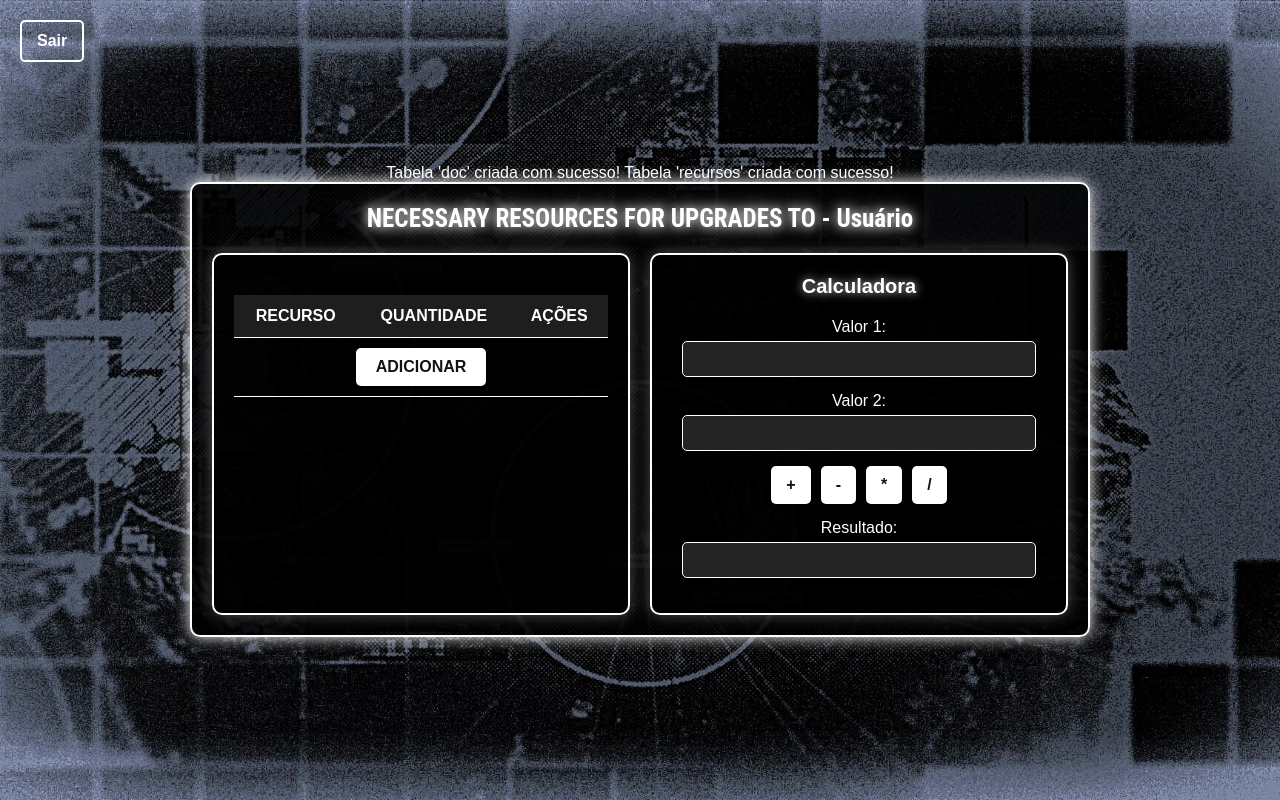
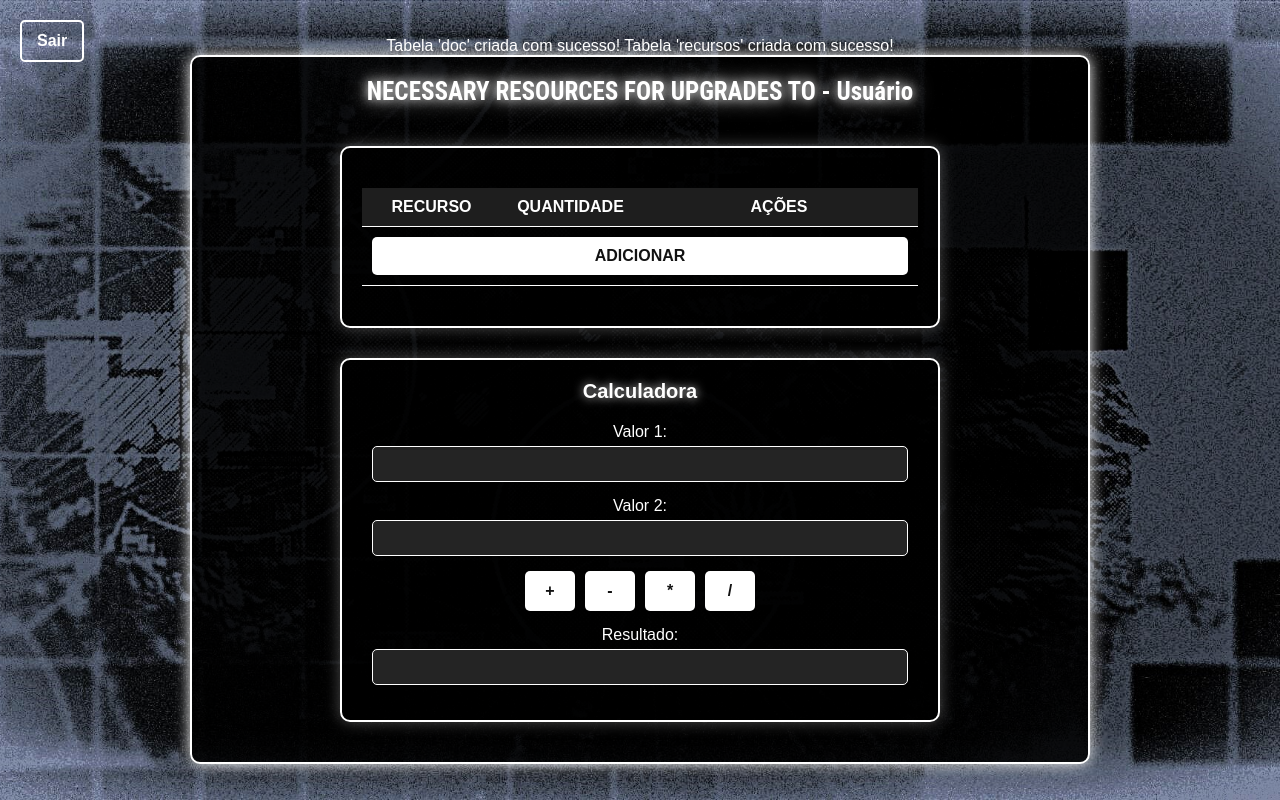
Before and after one commit to LucasFaccini/Curso_CY3_lucas, a PHP site: page /screens/painel.php in a window 1280 px wide. Run offline with PHP 8.4, Linux system fonts and the light colour scheme; data that the repository does not hold is empty.

Commit message:
Acabouuuuuuu eu acho

```diff
--- a/Tcc_Lucas_Cy3/css/painel.css
+++ b/Tcc_Lucas_Cy3/css/painel.css
@@ -201,3 +201,76 @@ table td:first-child {
     transform: scale(1.1);
     background: #d3d3d3;
 }
+
+.conteudo {
+    display: flex;
+    flex-wrap: wrap;
+    justify-content: center;
+    gap: 30px;
+    padding: 20px;
+}
+
+.lista, .calculadora {
+    flex: 1;
+    min-width: 400px;
+    max-width: 600px;
+    background: rgba(0, 0, 0, 0.8);
+    border: 2px solid #ffffff;
+    border-radius: 10px;
+    padding: 20px;
+    box-shadow: 0 0 15px rgba(255, 255, 255, 0.3);
+    text-align: center;
+}
+
+.calculadora {
+    margin: 0 auto;
+}
+
+table {
+    width: 100%;
+    table-layout: fixed;
+    border-collapse: collapse;
+    margin: 20px 0;
+}
+
+table th, table td {
+    padding: 10px;
+    text-align: center;
+    border-bottom: 1px solid #ffffff;
+    overflow: hidden;
+    text-overflow: ellipsis;
+    white-space: nowrap;
+}
+
+.botoes-calc button {
+    width: 50px;
+    height: 40px;
+    background: #ffffff;
+    color: #121212;
+    border: none;
+    border-radius: 5px;
+    font-weight: bold;
+    cursor: pointer;
+    transition: transform 0.2s, background-color 0.3s;
+}
+
+.botoes-calc button:hover {
+    transform: scale(1.1);
+    background: #d3d3d3;
+}
+
+.add .botao_add {
+    width: 100%;
+    padding: 10px;
+    background-color: #ffffff;
+    color: #121212;
+    font-weight: bold;
+    border-radius: 5px;
+    border: none;
+    transition: transform 0.2s ease, background-color 0.3s ease;
+}
+
+.add .botao_add:hover {
+    transform: scale(1.1);
+    background-color: #d3d3d3;
+}
```
